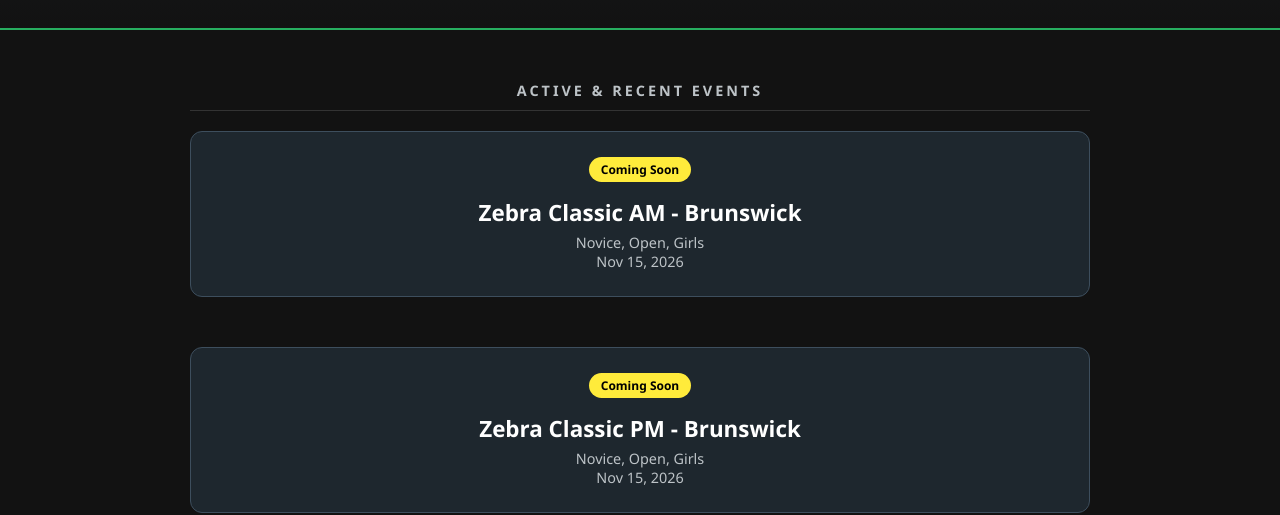
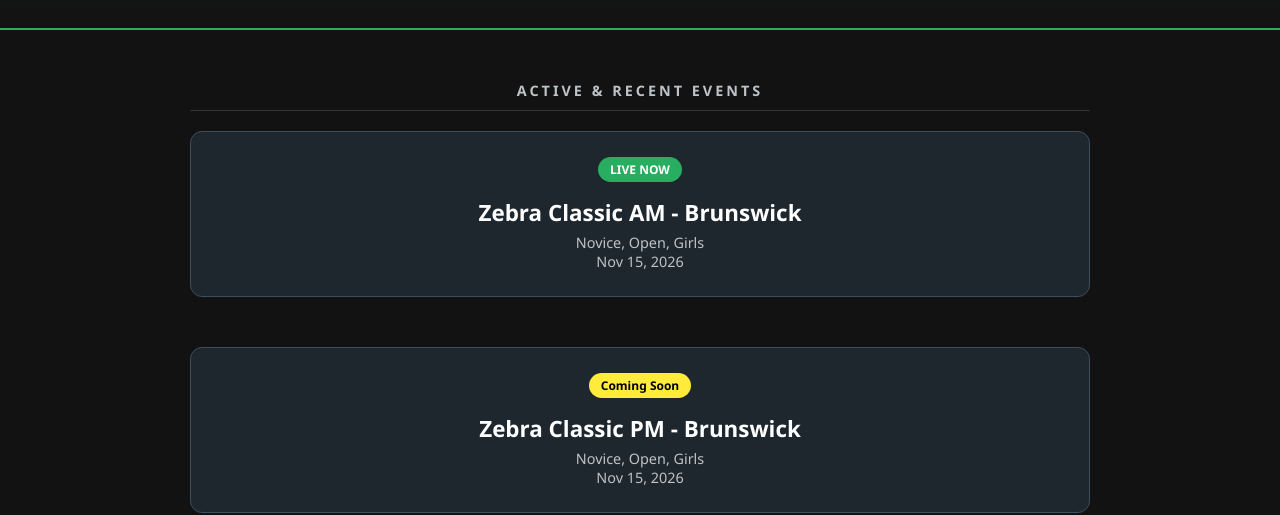
Before and after one commit to matlogicsystems/ZebraClassic, a plain HTML site: page index.html in a window 1280 px wide. Shown: the part 323-838 px from the top of the page. Drawn offline with Linux system fonts and the light colour scheme.

Commit message:
Update index.html

```diff
--- a/index.html
+++ b/index.html
@@ -156,7 +156,7 @@
 
 
             <a href="Zebra-Classic-AM-2026/Zebra-Classic-AM-2026.html" class="tourney-card">
-                <span class="status-badgecoming">Coming Soon</span>
+                <span class="status-badge">LIVE NOW</span>
                 <div class="tourney-name">Zebra Classic AM - Brunswick</div>
                 <div class="tourney-date">Novice, Open, Girls</div>
                 <div class="tourney-date">Nov 15, 2026</div>
```
